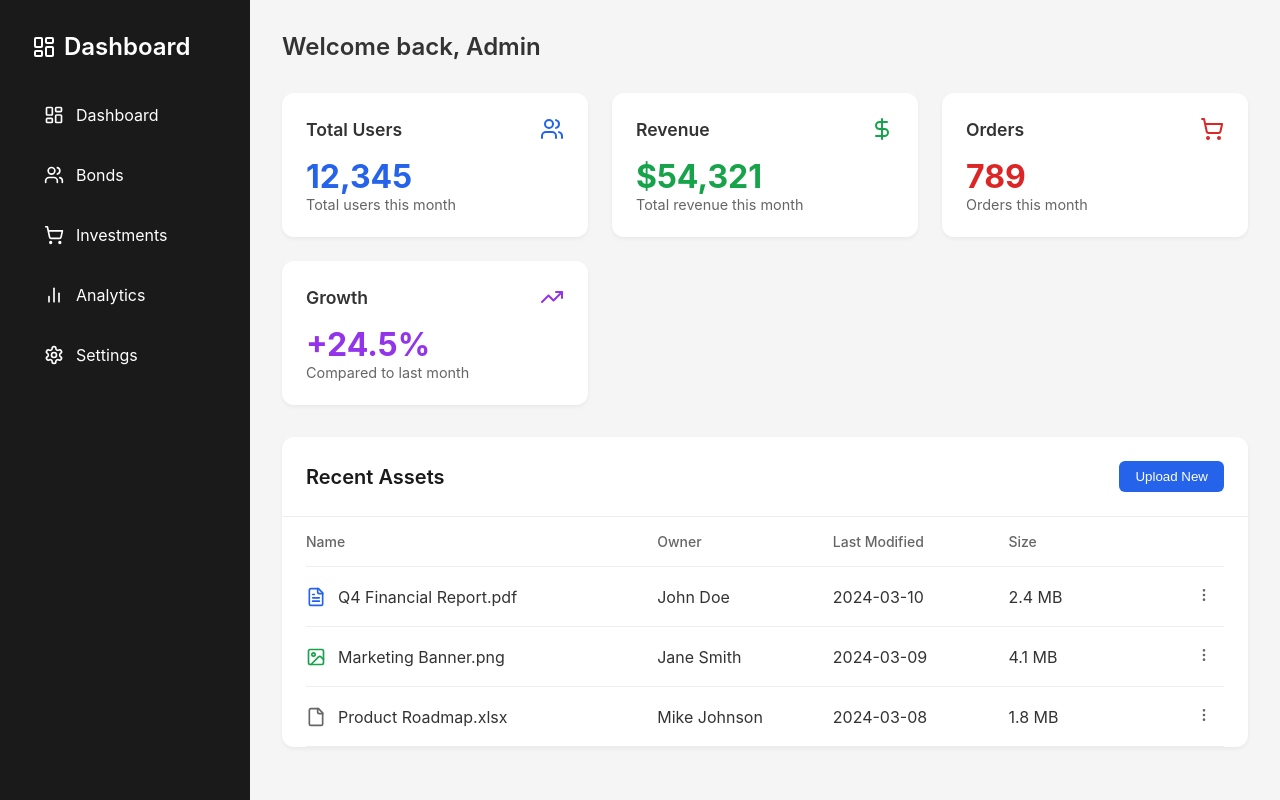
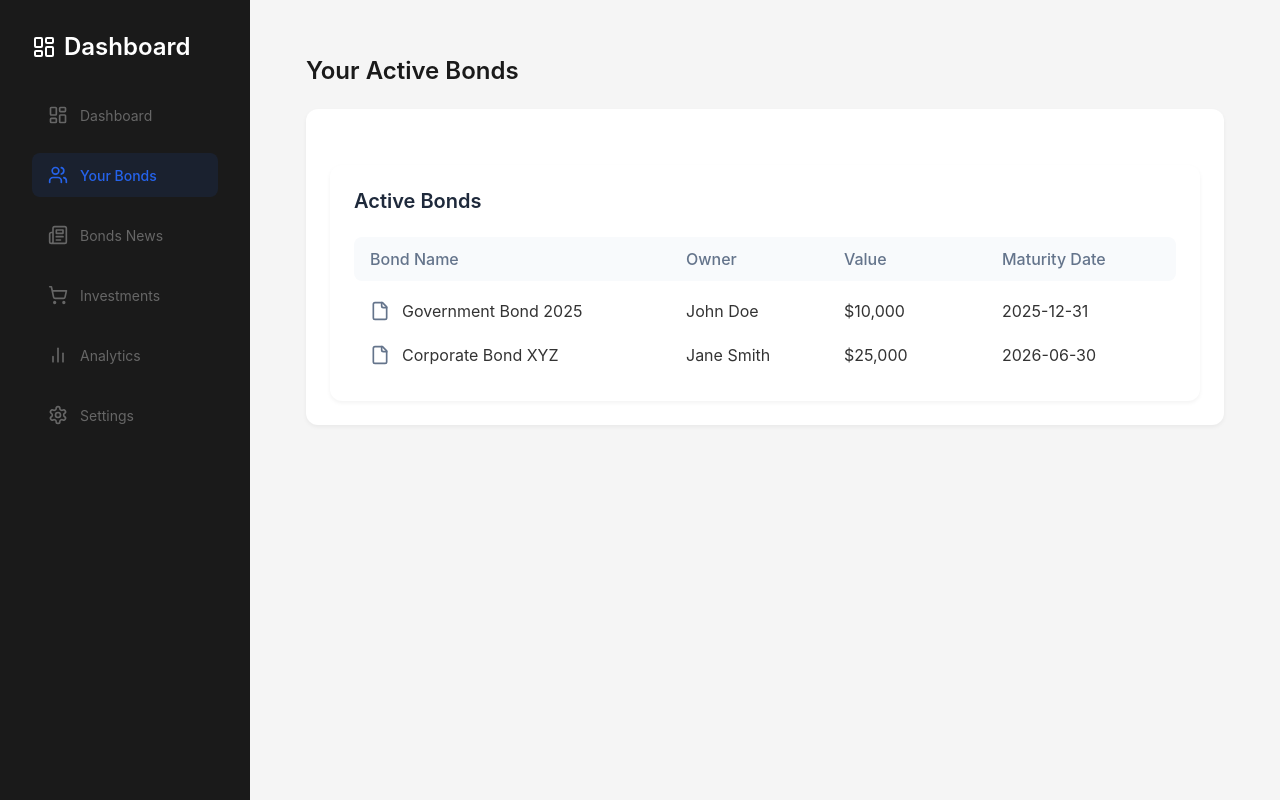
Before and after one commit to BlockVestify/BlockVestify, a React (Vite) app in the folder frontend/: page /bonds in a window 1280 px wide. Built offline with nearby package versions, Linux system fonts and the light colour scheme.

Commit message:
added bonds and bond news in sidebar

```diff
--- a/frontend/src/App.tsx
+++ b/frontend/src/App.tsx
@@ -4,7 +4,13 @@ import Sidebar from './components/Sidebar';
 import Widget from './components/Widget';
 import SignupPage from './pages/SignupPage';
 import AssetsList from './components/assets/AssetsList';
+import BondList from './components/bonds/BondList';
+import { BrowserRouter as Router, Route, Routes } from 'react-router-dom';
+import BondPage from './pages/BondPage';
+import BondsPage from './pages/BondsPage';
 import './styles/dashboard.css';
+import './styles/bond.css';
+import './styles/bonds.css';
 
 function App() {
   // Temporary toggle for demo purposes
@@ -15,47 +21,56 @@ function App() {
   }
 
   return (
+    <Router>
       <div className="dashboard">
         <Sidebar />
         <main className="main-content">
+          <Routes>
+            <Route path="/" element={
+              <>
                 <header className="header">
                   <h2 className="welcome-text">Welcome back, Admin</h2>
                 </header>
-
-        <div className="widget-grid">
+                <div className="widgets">
                   <Widget
-            title="Total Users"
-            value="12,345"
-            description="Total users this month"
+                    title="Total Bonds"
+                    value="15"
+                    description="Active bonds in your portfolio"
                     icon={Users}
-            color="#2563eb"
                   />
                   <Widget
-            title="Revenue"
-            value="$54,321"
-            description="Total revenue this month"
+                    title="Total Value"
+                    value="$250,000"
+                    description="Current portfolio value"
                     icon={DollarSign}
-            color="#16a34a"
                   />
                   <Widget
-            title="Orders"
-            value="789"
-            description="Orders this month"
+                    title="Investments"
+                    value="8"
+                    description="Active investments"
                     icon={ShoppingCart}
-            color="#dc2626"
                   />
                   <Widget
-            title="Growth"
-            value="+24.5%"
-            description="Compared to last month"
+                    title="Returns"
+                    value="+12.5%"
+                    description="Portfolio performance"
                     icon={TrendingUp}
-            color="#9333ea"
                   />
                 </div>
-
+                <div className="main-lists">
+                  <div className="assets-section">
+                    <h3>Your Assets</h3>
                     <AssetsList />
+                  </div>
+                </div>
+              </>
+            } />
+            <Route path="/bonds" element={<BondsPage />} />
+            <Route path="/bond/:bondId" element={<BondPage />} />
+          </Routes>
         </main>
       </div>
+    </Router>
   );
 }
 
--- a/frontend/src/components/Sidebar.tsx
+++ b/frontend/src/components/Sidebar.tsx
@@ -1,7 +1,14 @@
 import React from 'react';
-import { LayoutDashboard, Users, ShoppingCart, Settings, BarChart2 } from 'lucide-react';
+import { Link, useLocation } from 'react-router-dom';
+import { LayoutDashboard, Users, ShoppingCart, Settings, BarChart2, Newspaper } from 'lucide-react';
 
 const Sidebar = () => {
+  const location = useLocation();
+
+  const openBondsNews = () => {
+    window.open('https://www.bloomberg.com/markets/rates-bonds', '_blank');
+  };
+
   return (
     <aside className="sidebar">
       <div className="sidebar-header">
@@ -9,26 +16,30 @@ const Sidebar = () => {
         <h1>Dashboard</h1>
       </div>
       <nav className="nav-links">
-        <a href="#" className="nav-link">
+        <Link to="/" className={`nav-link ${location.pathname === '/' ? 'active' : ''}`}>
           <LayoutDashboard size={20} />
-          Dashboard
-        </a>
-        <a href="#" className="nav-link">
+          <span>Dashboard</span>
+        </Link>
+        <Link to="/bonds" className={`nav-link ${location.pathname === '/bonds' ? 'active' : ''}`}>
           <Users size={20} />
-          Bonds
-        </a>
-        <a href="#" className="nav-link">
+          <span>Your Bonds</span>
+        </Link>
+        <div className="nav-link" onClick={openBondsNews} style={{ cursor: 'pointer' }}>
+          <Newspaper size={20} />
+          <span>Bonds News</span>
+        </div>
+        <Link to="/investments" className={`nav-link ${location.pathname === '/investments' ? 'active' : ''}`}>
           <ShoppingCart size={20} />
-          Investments
-        </a>
-        <a href="#" className="nav-link">
+          <span>Investments</span>
+        </Link>
+        <Link to="/analytics" className={`nav-link ${location.pathname === '/analytics' ? 'active' : ''}`}>
           <BarChart2 size={20} />
-          Analytics
-        </a>
-        <a href="#" className="nav-link">
+          <span>Analytics</span>
+        </Link>
+        <Link to="/settings" className={`nav-link ${location.pathname === '/settings' ? 'active' : ''}`}>
           <Settings size={20} />
-          Settings
-        </a>
+          <span>Settings</span>
+        </Link>
       </nav>
     </aside>
   );
--- /dev/null
+++ b/frontend/src/components/bonds/BondList.tsx
@@ -0,0 +1,74 @@
+import React from 'react';
+import { useNavigate } from 'react-router-dom';
+import { File } from 'lucide-react';
+
+interface Bond {
+  id: string;
+  name: string;
+  type: string;
+  value: string;
+  maturityDate: string;
+  owner: string;
+}
+
+const mockBonds: Bond[] = [
+  {
+    id: '1',
+    name: 'Government Bond 2025',
+    type: 'Government',
+    value: '$10,000',
+    maturityDate: '2025-12-31',
+    owner: 'John Doe'
+  },
+  {
+    id: '2',
+    name: 'Corporate Bond XYZ',
+    type: 'Corporate',
+    value: '$25,000',
+    maturityDate: '2026-06-30',
+    owner: 'Jane Smith'
+  }
+];
+
+const BondList: React.FC = () => {
+  const navigate = useNavigate();
+
+  const handleBondClick = (bondId: string) => {
+    navigate(`/bond/${bondId}`);
+  };
+
+  return (
+    <div className="bonds-container">
+      <div className="bonds-header">
+        <h3>Active Bonds</h3>
+      </div>
+
+      <div className="bonds-list">
+        <div className="bonds-list-header">
+          <span>Bond Name</span>
+          <span>Owner</span>
+          <span>Value</span>
+          <span>Maturity Date</span>
+        </div>
+
+        {mockBonds.map(bond => (
+          <div
+            key={bond.id}
+            className="bond-item"
+            onClick={() => handleBondClick(bond.id)}
+          >
+            <div className="bond-name">
+              <File size={20} className="bond-icon" />
+              <span>{bond.name}</span>
+            </div>
+            <div className="bond-owner">{bond.owner}</div>
+            <div className="bond-value">{bond.value}</div>
+            <div className="bond-date">{bond.maturityDate}</div>
+          </div>
+        ))}
+      </div>
+    </div>
+  );
+};
+
+export default BondList;
--- /dev/null
+++ b/frontend/src/pages/BondPage.tsx
@@ -0,0 +1,42 @@
+import React from 'react';
+import { useParams } from 'react-router-dom';
+
+interface BondPageParams {
+  bondId: string;
+}
+
+const BondPage: React.FC = () => {
+  const { bondId } = useParams<'bondId'>();
+
+  return (
+    <div className="bond-page">
+      <div className="bond-container">
+        <h1>Bond Details</h1>
+        <div className="bond-info">
+          <h2>Bond ID: {bondId}</h2>
+          {/* Add more bond details here */}
+          <div className="bond-details">
+            <div className="detail-item">
+              <span className="label">Type:</span>
+              <span className="value">Government Bond</span>
+            </div>
+            <div className="detail-item">
+              <span className="label">Interest Rate:</span>
+              <span className="value">5.5%</span>
+            </div>
+            <div className="detail-item">
+              <span className="label">Maturity Date:</span>
+              <span className="value">2025-12-31</span>
+            </div>
+            <div className="detail-item">
+              <span className="label">Face Value:</span>
+              <span className="value">$10,000</span>
+            </div>
+          </div>
+        </div>
+      </div>
+    </div>
+  );
+};
+
+export default BondPage;
--- /dev/null
+++ b/frontend/src/pages/BondsPage.tsx
@@ -0,0 +1,17 @@
+import React from 'react';
+import BondList from '../components/bonds/BondList';
+
+const BondsPage: React.FC = () => {
+  return (
+    <div className="bonds-page">
+      <header className="header">
+        <h2>Your Active Bonds</h2>
+      </header>
+      <div className="bonds-content">
+        <BondList />
+      </div>
+    </div>
+  );
+};
+
+export default BondsPage;
--- /dev/null
+++ b/frontend/src/styles/bond.css
@@ -0,0 +1,40 @@
+.bond-page {
+  padding: 2rem;
+}
+
+.bond-container {
+  background: white;
+  border-radius: 12px;
+  padding: 2rem;
+  box-shadow: 0 2px 4px rgba(0, 0, 0, 0.1);
+}
+
+.bond-info {
+  margin-top: 2rem;
+}
+
+.bond-details {
+  margin-top: 2rem;
+  display: grid;
+  grid-template-columns: repeat(auto-fit, minmax(250px, 1fr));
+  gap: 1.5rem;
+}
+
+.detail-item {
+  padding: 1rem;
+  background: #f8fafc;
+  border-radius: 8px;
+}
+
+.detail-item .label {
+  color: #64748b;
+  font-size: 0.9rem;
+  display: block;
+  margin-bottom: 0.5rem;
+}
+
+.detail-item .value {
+  font-size: 1.1rem;
+  font-weight: 600;
+  color: #1e293b;
+}
--- /dev/null
+++ b/frontend/src/styles/bonds.css
@@ -0,0 +1,84 @@
+.bonds-container {
+  background: white;
+  border-radius: 12px;
+  padding: 1.5rem;
+  margin-top: 2rem;
+  box-shadow: 0 2px 4px rgba(0, 0, 0, 0.05);
+}
+
+.bonds-header {
+  display: flex;
+  justify-content: space-between;
+  align-items: center;
+  margin-bottom: 1.5rem;
+}
+
+.bonds-header h3 {
+  font-size: 1.25rem;
+  font-weight: 600;
+  color: #1e293b;
+}
+
+.bonds-list {
+  width: 100%;
+}
+
+.bonds-list-header {
+  display: grid;
+  grid-template-columns: 2fr 1fr 1fr 1fr;
+  padding: 0.75rem 1rem;
+  background: #f8fafc;
+  border-radius: 8px;
+  margin-bottom: 0.5rem;
+  font-weight: 500;
+  color: #64748b;
+}
+
+.bond-item {
+  display: grid;
+  grid-template-columns: 2fr 1fr 1fr 1fr;
+  padding: 0.75rem 1rem;
+  border-radius: 8px;
+  cursor: pointer;
+  transition: background-color 0.2s;
+}
+
+.bond-item:hover {
+  background: #f1f5f9;
+}
+
+.bond-name {
+  display: flex;
+  align-items: center;
+  gap: 0.75rem;
+}
+
+.bond-icon {
+  color: #64748b;
+}
+
+.bond-owner, .bond-value, .bond-date {
+  display: flex;
+  align-items: center;
+}
+
+.bonds-page {
+  padding: 24px;
+}
+
+.bonds-page .header {
+  margin-bottom: 24px;
+}
+
+.bonds-page h2 {
+  font-size: 24px;
+  font-weight: 600;
+  color: #1a1a1a;
+}
+
+.bonds-content {
+  background: white;
+  border-radius: 12px;
+  padding: 24px;
+  box-shadow: 0 2px 4px rgba(0, 0, 0, 0.05);
+}
--- a/frontend/src/styles/dashboard.css
+++ b/frontend/src/styles/dashboard.css
@@ -33,16 +33,52 @@
 .nav-link {
   display: flex;
   align-items: center;
-  gap: 0.75rem;
-  color: #fff;
+  gap: 12px;
+  padding: 12px 16px;
+  color: #666;
   text-decoration: none;
-  padding: 0.75rem;
   border-radius: 8px;
-  transition: background-color 0.2s;
+  transition: all 0.3s ease;
 }
 
 .nav-link:hover {
-  background-color: rgba(255, 255, 255, 0.1);
+  background-color: rgba(37, 99, 235, 0.1);
+  color: #2563eb;
+}
+
+.nav-link.active {
+  background-color: rgba(37, 99, 235, 0.1);
+  color: #2563eb;
+  font-weight: 500;
+}
+
+.nav-link span {
+  font-size: 14px;
+}
+
+/* Bonds in Sidebar */
+.bonds-section {
+  margin: 10px 0;
+}
+
+.bonds-list-container {
+  max-height: 300px;
+  overflow-y: auto;
+  margin-top: 10px;
+  padding: 0 10px;
+}
+
+.bonds-list-container::-webkit-scrollbar {
+  width: 6px;
+}
+
+.bonds-list-container::-webkit-scrollbar-thumb {
+  background-color: rgba(0, 0, 0, 0.2);
+  border-radius: 3px;
+}
+
+.bonds-list-container::-webkit-scrollbar-track {
+  background-color: rgba(0, 0, 0, 0.05);
 }
 
 /* Main Content Area */
--- /dev/null
+++ b/package.json
@@ -0,0 +1,5 @@
+{
+  "dependencies": {
+    "react-router-dom": "^7.1.0"
+  }
+}
```
Also changed, not shown: 1 other file (tests, documents, lock files or other folders). Lines whose indentation alone changed are shown as unchanged.
